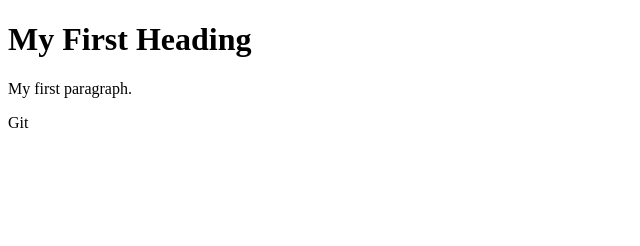
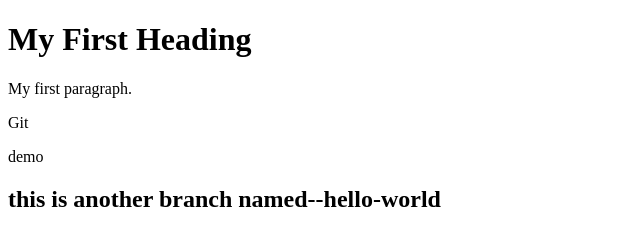
Before and after one commit to Noor-Hamzah/Lets-Learn-Git, a plain HTML site: page index.html in a window 1280 px wide. Shown: the whole page, without its empty margins (0-640 px from the left). Drawn offline with Linux system fonts and the light colour scheme.

Commit message:
Added text to my file

```diff
--- a/app.js
+++ b/app.js
@@ -0,0 +1,2 @@
+console.log(reply);
+console.log(hello-world);
--- a/index.html
+++ b/index.html
@@ -5,6 +5,8 @@
 <h1>My First Heading</h1>
 <p>My first paragraph.</p>
 <p>Git</p>
+<p>demo</p>
+<h2>this is another branch named--hello-world</h2>
 
 </body>
 </html>
```
